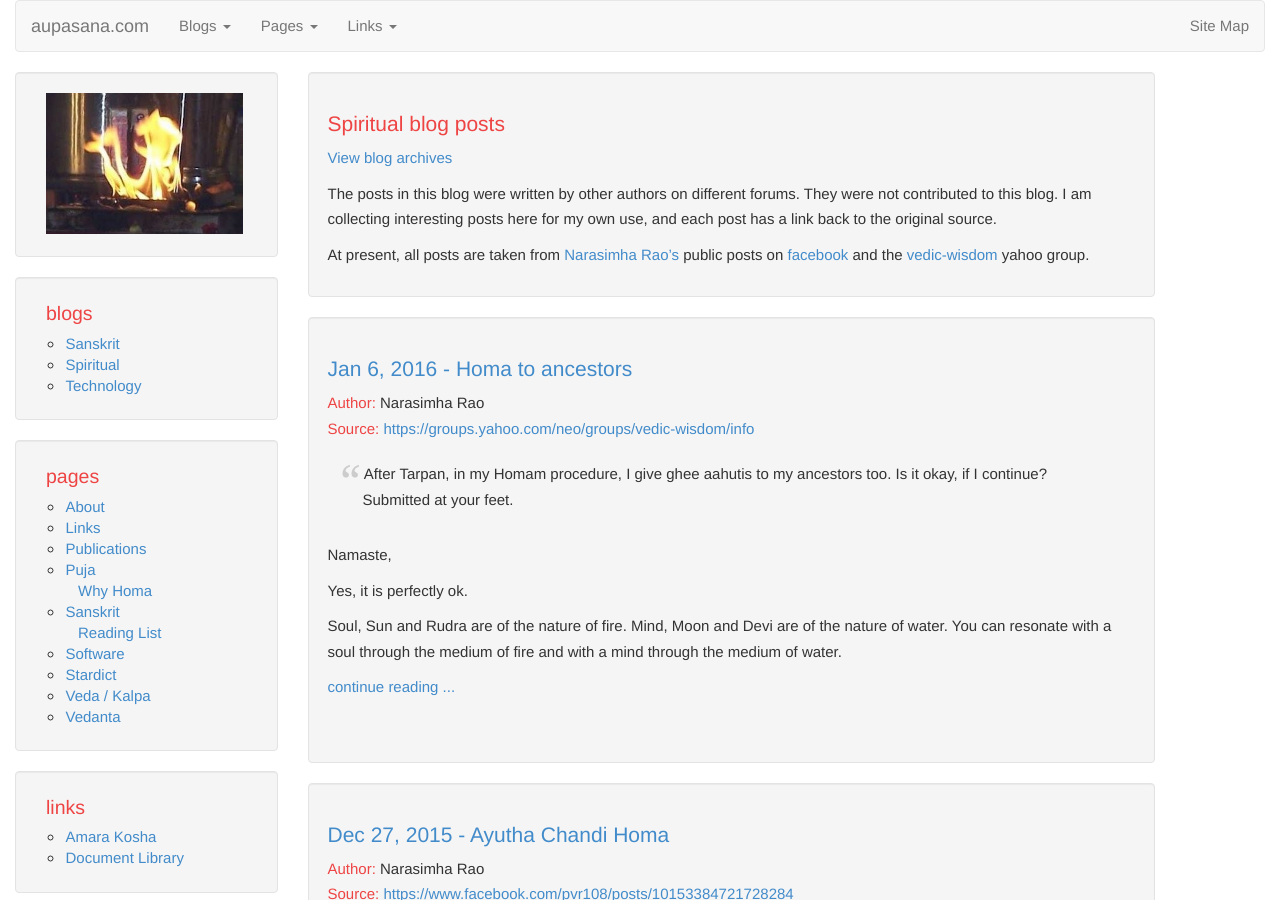
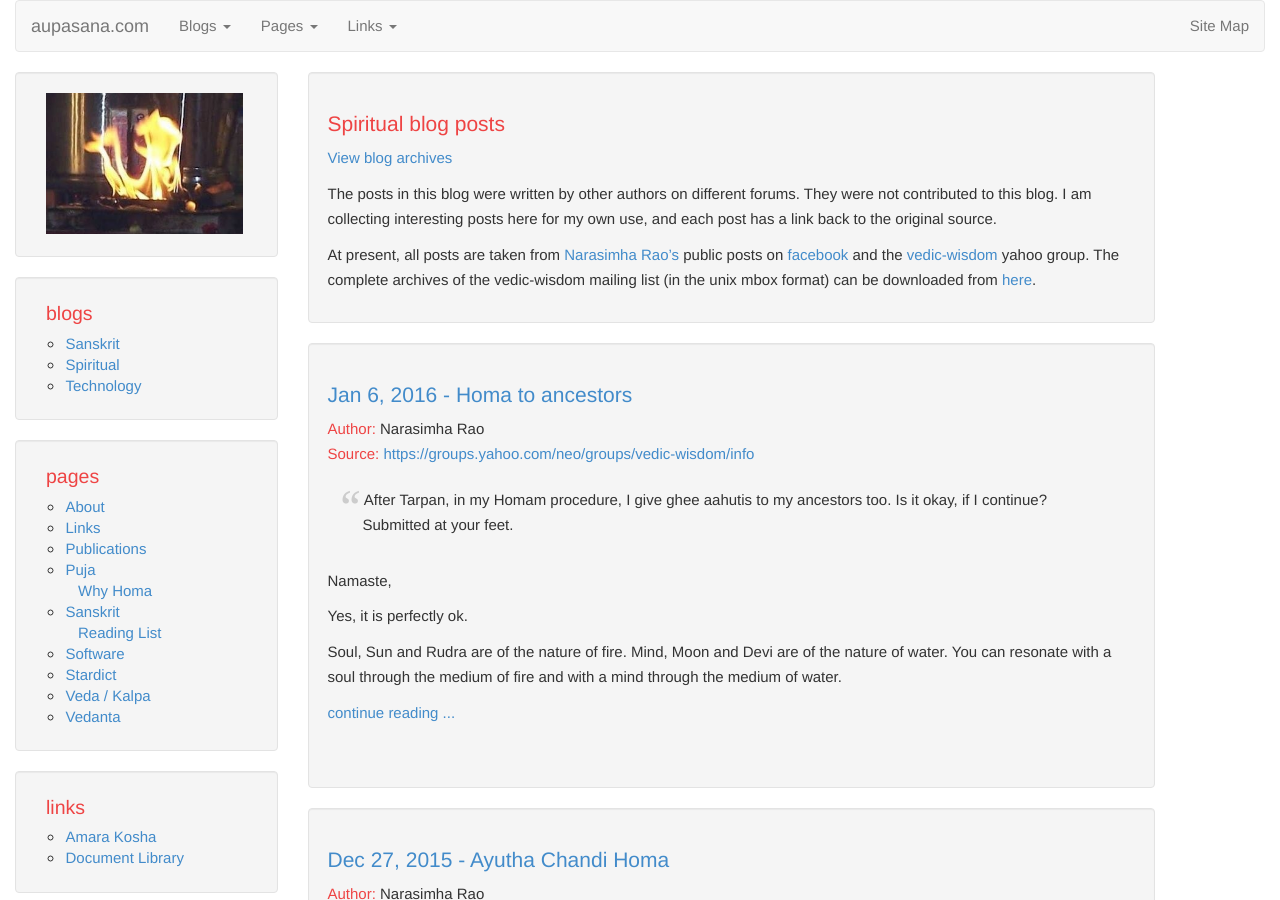
Before and after one commit to aupasana/aupasana.github.io, a Jekyll site: the page built from blog/spiritual.md, in a window 1280 px wide and 900 px high. Built offline with Jekyll 4.4.1, drawn with Linux system fonts in a browser that asks for light colours.

Commit message:
update content

```diff
--- a/blog/spiritual.md
+++ b/blog/spiritual.md
@@ -16,9 +16,12 @@ here for my own use, and each post has a link back to the original source.
 
 At present, all posts are taken from [Narasimha Rao's][pvr]
 public posts on [facebook][fb] and the [vedic-wisdom][ya] yahoo group.
+The complete archives of the vedic-wisdom mailing list (in the unix mbox format)
+can be downloaded from [here][mbox].
 
 [pvr]: http://www.vedicastrologer.org/personal.htm
 [fb]: http://facebook.com/pvr108
 [ya]: https://groups.yahoo.com/neo/groups/vedic-wisdom/info
+[mbox]: https://github.com/aupasana/vedic-wisdom/releases
 
 </div>
```
